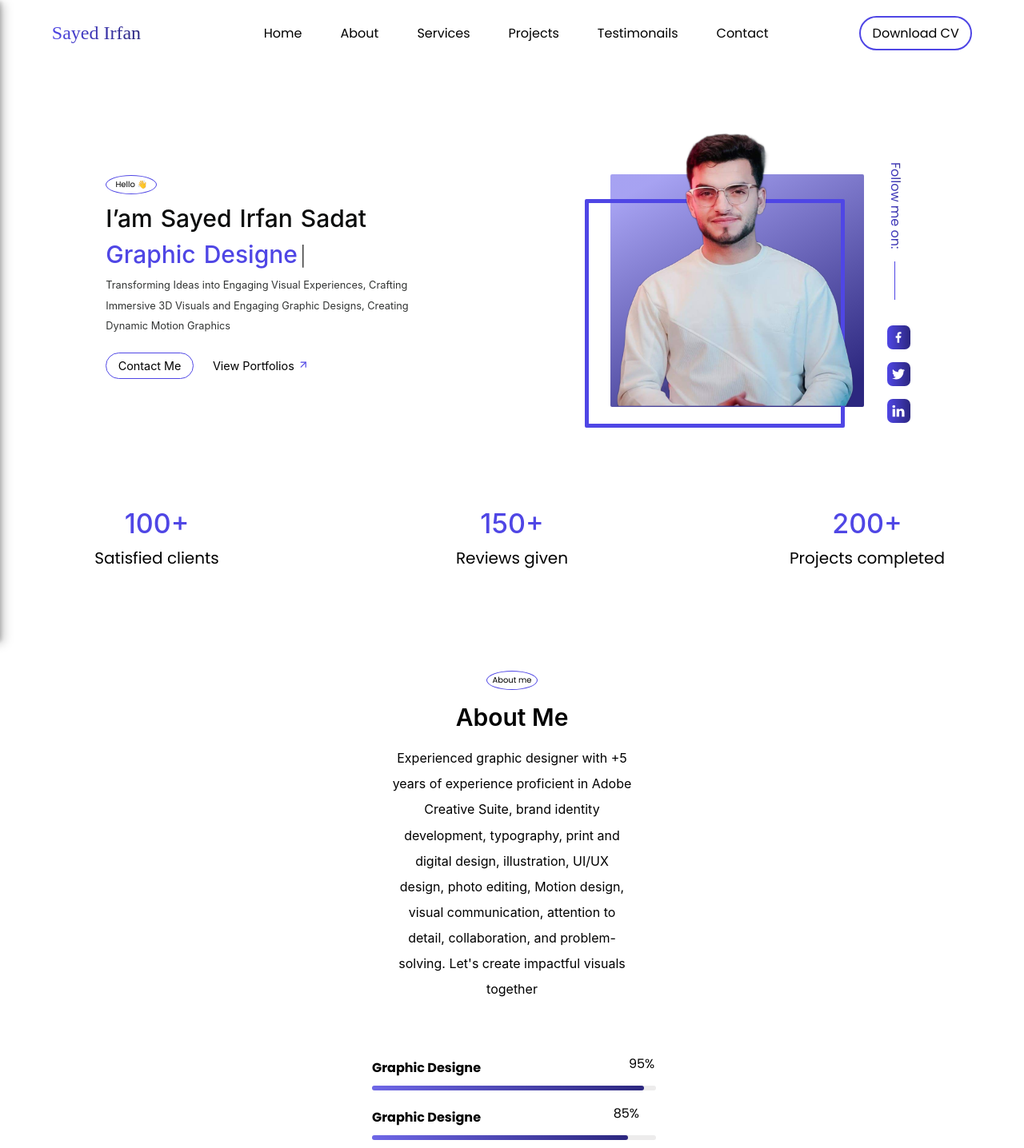
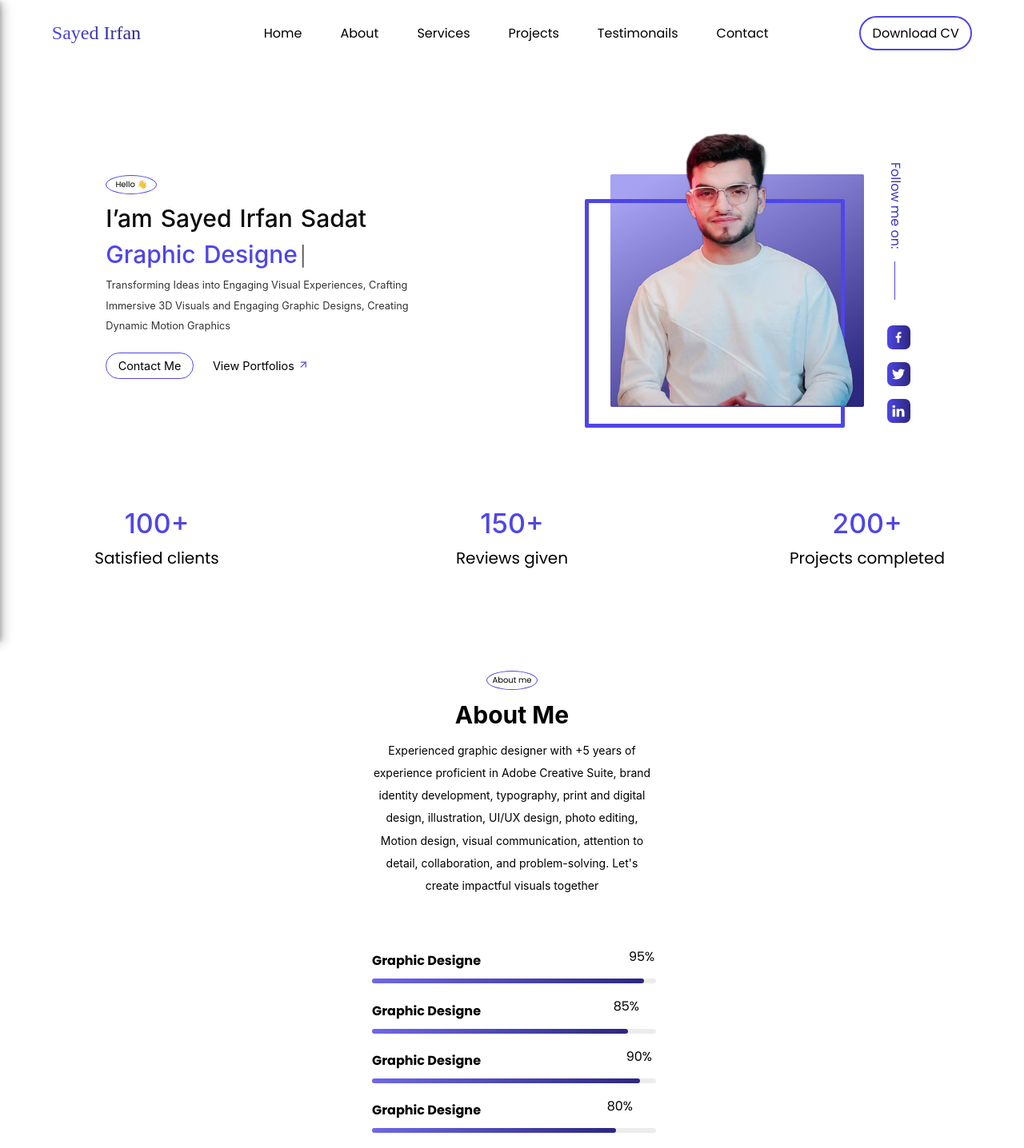
Before and after one commit to zainabturkmen/S-I-S, a React (Create React App) app: page / in a window 1280 px wide. Shown: the top 1436 px of the page at 80% size. Built offline with nearby package versions, Linux system fonts and the light colour scheme; a web font is replaced by a local one.

Commit message:
adding updates

```diff
--- a/src/components/About.js
+++ b/src/components/About.js
@@ -96,19 +96,19 @@ const Wrapper = styled.div`
   h1 {
     font-family: Inter;
     font-size: 30px;
-    font-weight: 600;
     line-height: 78px;
-    margin-top: -0.5em;
+    margin-top: -0.6em;
   }
 
   h3 {
     text-align: center;
     font-family: Inter;
-    font-size: 16px;
+    font-size: 14px;
     font-weight: 400;
     line-height: 201%;
-    margin-top: -1.5em;
-    width: 300px;
+    margin-top: -2em;
+    /* width: 355px; */
+
   }
 
   .percentage-container {
@@ -116,7 +116,6 @@ const Wrapper = styled.div`
     border-radius: 6px;
     background: #edecec;
     margin-top: -0.7em;
-    /* margin-bottom: -2em; */
   }
 
   .title {
```
